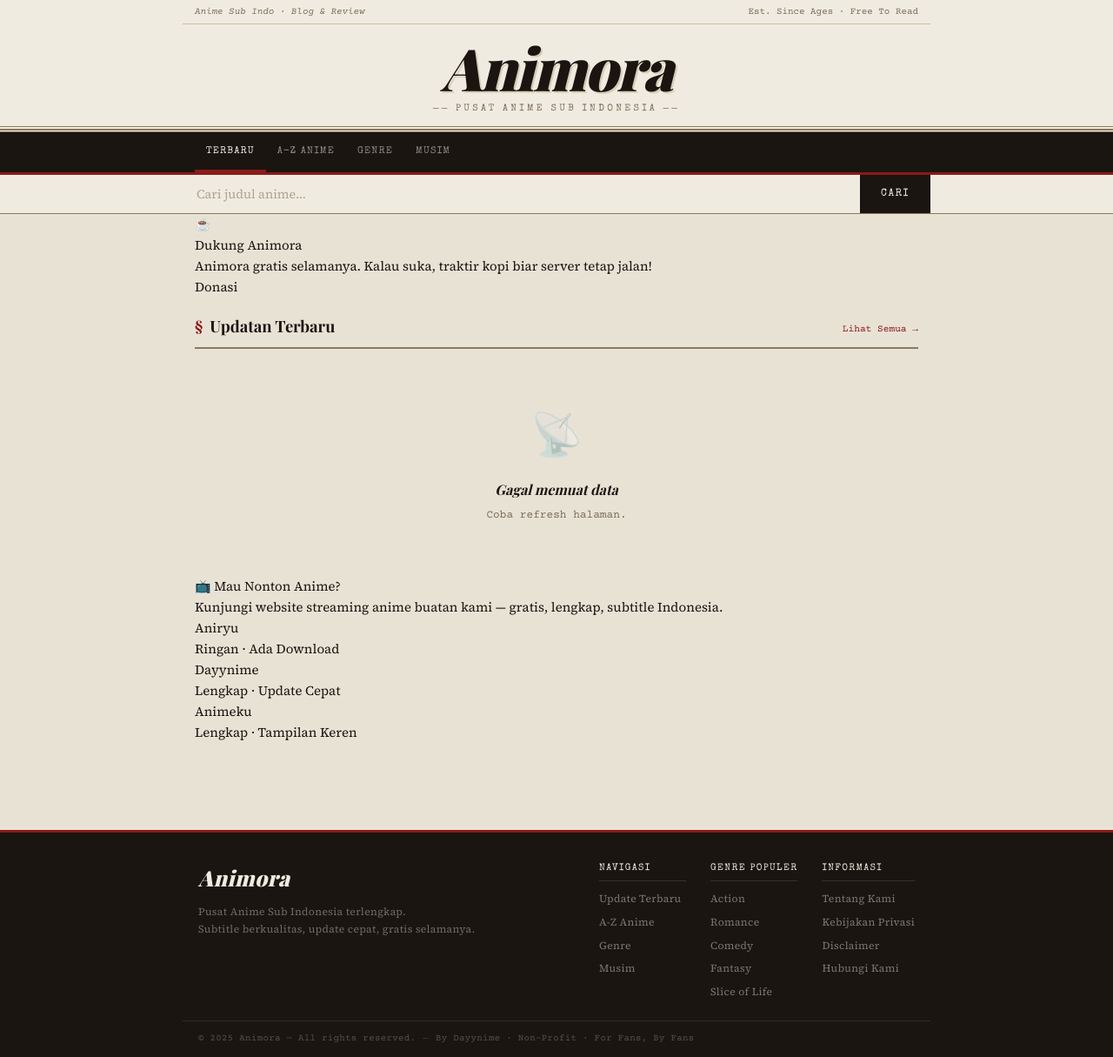
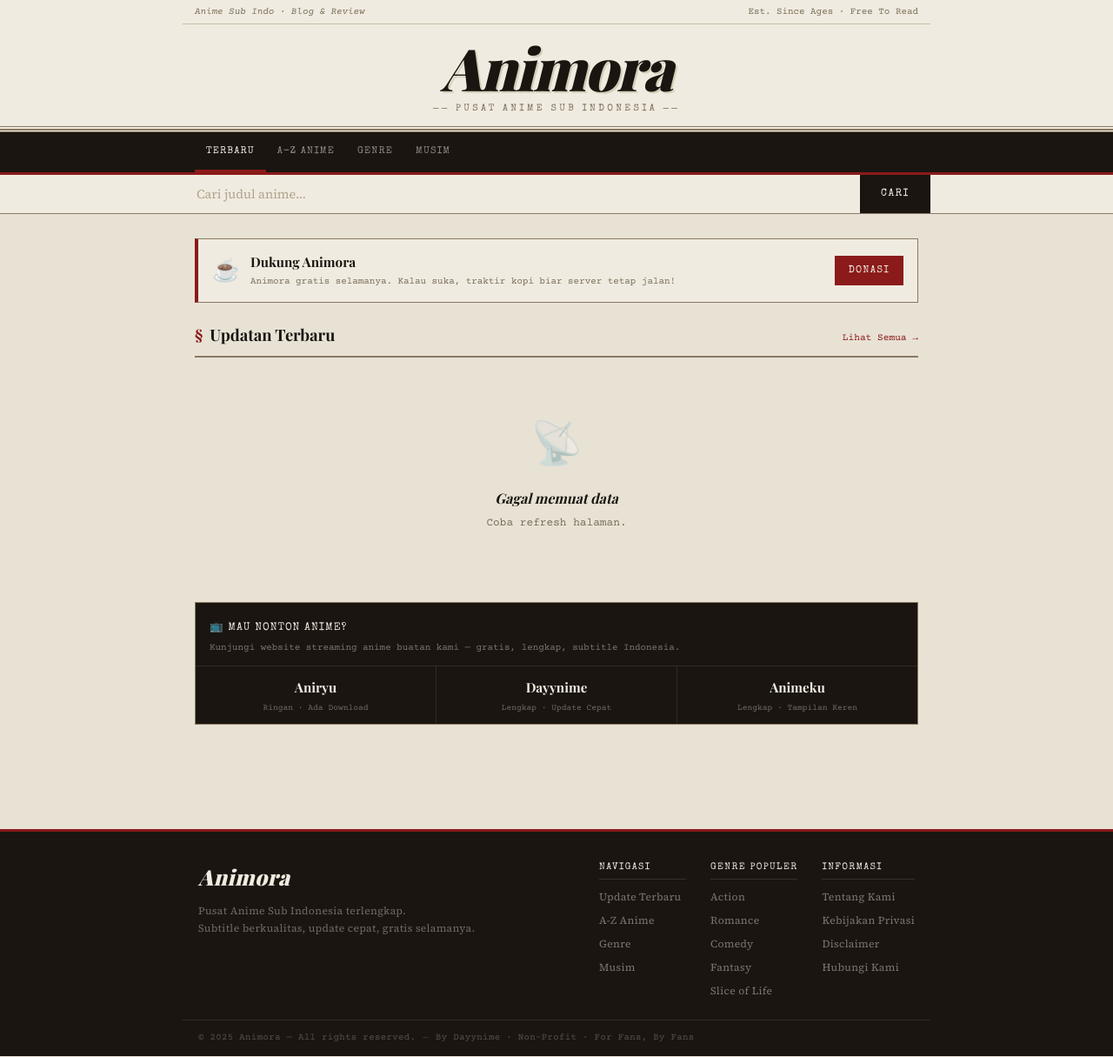
Before and after one commit to RMBLOGG/Animora, a Flask app: page / in a window 1280 px wide. Shown: the whole page at 87% size. Run offline with Flask 3, Linux system fonts and the light colour scheme; data that the repository does not hold is empty; some web fonts are replaced.

Commit message:
Add files via upload

```diff
--- a/static/css/main.css
+++ b/static/css/main.css
@@ -252,6 +252,29 @@
 .empty-title { font-family: var(--ff-head); font-size: 1rem; font-style: italic; font-weight: 700; margin-bottom: 6px; color: var(--ink); }
 .empty-text { font-family: var(--ff-mono); font-size: .8rem; }
 
+/* STREAM PROMO */
+.stream-promo { margin: 20px 0; border: 1px solid var(--rule-dark); background: var(--ink); overflow: hidden; }
+.stream-promo-top { padding: 14px 16px 12px; border-bottom: 1px solid rgba(240,235,224,.1); }
+.stream-promo-badge { font-family: var(--ff-stamp); font-size: .78rem; letter-spacing: .08em; color: var(--paper); text-transform: uppercase; }
+.stream-promo-sub { font-family: var(--ff-mono); font-size: .68rem; color: rgba(240,235,224,.45); margin-top: 5px; line-height: 1.5; }
+.stream-promo-sites { display: flex; align-items: stretch; }
+.stream-site { flex: 1; display: block; padding: 12px 10px; text-align: center; text-decoration: none; transition: background .15s; }
+.stream-site:hover { background: rgba(240,235,224,.08); }
+.stream-site-name { font-family: var(--ff-head); font-size: .95rem; font-weight: 700; color: var(--paper); margin-bottom: 4px; }
+.stream-site-desc { font-family: var(--ff-mono); font-size: .6rem; color: rgba(240,235,224,.4); line-height: 1.4; }
+.stream-site:hover .stream-site-name { color: var(--red); }
+.stream-site-divider { width: 1px; background: rgba(240,235,224,.1); flex-shrink: 0; }
+
+/* DONATE CARD */
+.donate-card { margin: 28px 0 4px; border: 1px solid var(--rule-dark); background: var(--paper); border-left: 4px solid var(--red); }
+.donate-inner { display: flex; align-items: center; gap: 12px; padding: 14px 16px; }
+.donate-icon { font-size: 1.6rem; flex-shrink: 0; }
+.donate-text { flex: 1; min-width: 0; }
+.donate-title { font-family: var(--ff-head); font-size: .95rem; font-weight: 700; color: var(--ink); margin-bottom: 3px; }
+.donate-desc { font-family: var(--ff-mono); font-size: .68rem; color: var(--ink-soft); line-height: 1.5; }
+.donate-btn { flex-shrink: 0; background: var(--red); color: var(--paper); font-family: var(--ff-stamp); font-size: .72rem; letter-spacing: .1em; text-transform: uppercase; padding: 8px 16px; border: none; cursor: pointer; text-decoration: none; transition: background .15s; white-space: nowrap; }
+.donate-btn:hover { background: var(--red-dark); }
+
 /* SCROLL TOP */
 .scroll-top { position: fixed; bottom: 22px; right: 14px; width: 36px; height: 36px; background: var(--ink); color: var(--paper); border: 1px solid var(--rule-dark); cursor: pointer; font-family: var(--ff-mono); font-size: .9rem; display: flex; align-items: center; justify-content: center; opacity: 0; pointer-events: none; transition: opacity .3s, transform .3s, background .2s; box-shadow: 2px 2px 0 var(--rule-dark); }
 .scroll-top.show { opacity: 1; pointer-events: auto; }
```
